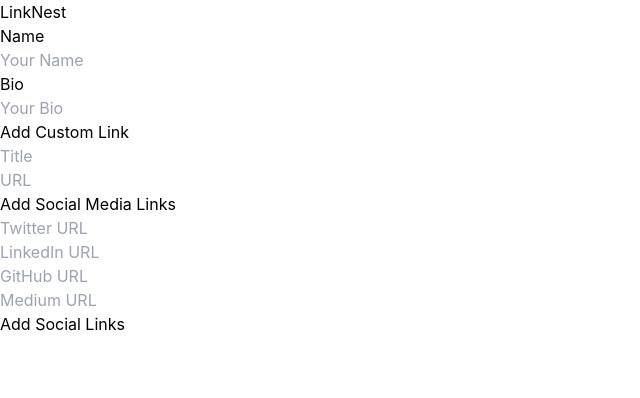
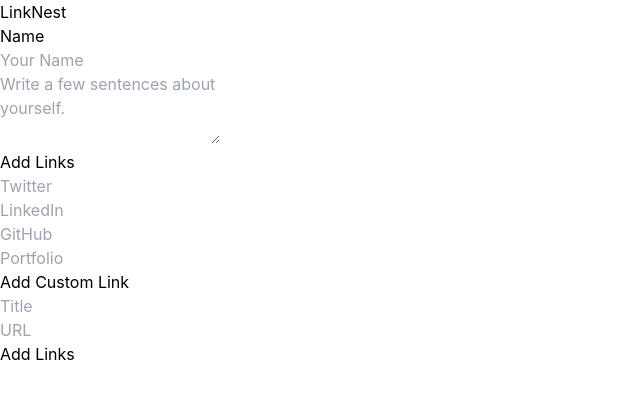
Before and after one commit to swastika0015/linknest, a React (Vite) app in the folder frontend/: page / in a window 1280 px wide. Shown: the top 398 px of the page, without its empty margins (0-640 px from the left). Built offline with nearby package versions, Linux system fonts and the light colour scheme.

Commit message:
final changes

```diff
--- a/frontend/src/components/LinkForm.tsx
+++ b/frontend/src/components/LinkForm.tsx
@@ -30,8 +30,7 @@
         medium_link: medium,
       }};
 
-     const response= await axios.post('https://swastika-dbos.cloud.dbos.dev/dbos/save', body);
-     console.log(response.data)
+     await axios.post('https://swastika-dbos.cloud.dbos.dev/dbos/save', body);
      navigate(`${name}`);
 
     } catch (error) {
@@ -54,17 +53,55 @@
           />
         </div>
 
-        <h3 className="text-l font-bold mb-1">Bio</h3>
         <div className="mb-5">
-          <input
-            type="text"
-            placeholder="Your Bio"
+          <textarea
+            id="about"
+            name="about"
+            placeholder="Write a few sentences about yourself."
+            rows={3}
             value={bio}
             onChange={(e) => setBio(e.target.value)}
             className="w-full px-4 py-2 border rounded-lg placeholder-indigo-200"
           />
         </div>
 
+        <h3 className="text-l font-bold mb-1">Add Links</h3>
+        <div className="mb-4">
+          <input
+            type="url"
+            placeholder="Twitter"
+            value={twitter}
+            onChange={(e) => setTwitter(e.target.value)}
+            className="w-full px-4 py-2 border rounded-lg placeholder-indigo-200"
+          />
+        </div>
+        <div className="mb-4">
+          <input
+            type="url"
+            placeholder="LinkedIn"
+            value={linkedin}
+            onChange={(e) => setLinkedin(e.target.value)}
+            className="w-full px-4 py-2 border rounded-lg placeholder-indigo-200"
+          />
+        </div>
+        <div className="mb-4">
+          <input
+            type="url"
+            placeholder="GitHub"
+            value={github}
+            onChange={(e) => setGithub(e.target.value)}
+            className="w-full px-4 py-2 border rounded-lg placeholder-indigo-200"
+          />
+        </div>
+        <div className="mb-4">
+          <input
+            type="url"
+            placeholder="Portfolio"
+            value={medium}
+            onChange={(e) => setMedium(e.target.value)}
+            className="w-full px-4 py-2 border rounded-lg placeholder-indigo-200"
+          />
+        </div>
         <div className="mb-5">
         <h3 className="text-l font-bold mb-1">Add Custom Link</h3>
           <input
@@ -84,49 +121,12 @@
             className="w-full px-4 py-2 border rounded-lg placeholder-indigo-200"
           />
           </div>
-        <h3 className="text-l font-bold mb-1">Add Social Media Links</h3>
-        <div className="mb-4">
-          <input
-            type="url"
-            placeholder="Twitter URL"
-            value={twitter}
-            onChange={(e) => setTwitter(e.target.value)}
-            className="w-full px-4 py-2 border rounded-lg placeholder-indigo-200"
-            required
-          />
-        </div>
-        <div className="mb-4">
-          <input
-            type="url"
-            placeholder="LinkedIn URL"
-            value={linkedin}
-            onChange={(e) => setLinkedin(e.target.value)}
-            className="w-full px-4 py-2 border rounded-lg placeholder-indigo-200"
-          />
-        </div>
-        <div className="mb-4">
-          <input
-            type="url"
-            placeholder="GitHub URL"
-            value={github}
-            onChange={(e) => setGithub(e.target.value)}
-            className="w-full px-4 py-2 border rounded-lg placeholder-indigo-200"
-          />
-        </div>
-        <div className="mb-4">
-          <input
-            type="url"
-            placeholder="Medium URL"
-            value={medium}
-            onChange={(e) => setMedium(e.target.value)}
-            className="w-full px-4 py-2 border rounded-lg placeholder-indigo-200"
-          />
-        </div>
+
         <button
           type="submit"
           className="w-full text-white py-2 rounded-lg bg-gradient-to-r from-indigo-500 to-purple-500 hover:from-purple-500 hover:to-indigo-500 transition duration-500"
         >
-          Add Social Links
+          Add Links
         </button>
       </form>
     </div>
--- a/frontend/src/pages/Home.tsx
+++ b/frontend/src/pages/Home.tsx
@@ -3,11 +3,10 @@
 import React from 'react';
 import LinkForm from "../components/LinkForm";
 
-
 const Home: React.FC = () => {
   return (
     <div className="min-h-screen flex flex-col items-center justify-center  p-4 bg-gradient-to-r from-indigo-200 to-purple-100">
-      <h1 className="text-3xl font-extrabold mb-6 text-indigo-700">LinkNest</h1>
+      <h1 className="text-3xl font-extrabold m-4 mt-4 text-indigo-700">LinkNest</h1>
       <LinkForm />
     </div>
   );
--- a/frontend/src/pages/LinkPage.tsx
+++ b/frontend/src/pages/LinkPage.tsx
@@ -10,7 +10,7 @@
   twitter: string;
   linkedin: string;
   github: string;
-  medium: string;
+  portfolio: string;
 }
 
 const LinkPage: React.FC = () => {
@@ -23,7 +23,7 @@
     twitter: '',
     linkedin: '',
     github: '',
-    medium: ''
+    portfolio: ''
   });
 
   useEffect(() => {
@@ -40,7 +40,7 @@
           twitter: data.twitter_link,
           linkedin: data.linkedln_link,
           github: data.github_link,
-          medium: data.medium_link
+          portfolio: data.portfolio_link
         });
       } catch (error) {
         console.error('Error fetching data:', error);
@@ -52,21 +52,11 @@
 
   return (
     <div className="min-h-screen flex flex-col items-center justify-center bg-gradient-to-r from-indigo-200 to-purple-100 p-4 text-indigo-700">
-      <h1 className="text-3xl font-bold mb-6">{socialLinks.name}'s LinkNest</h1>
-      <h4 className="text-l mb-6">{socialLinks.bio} my bio</h4>
+      <h1 className="text-4xl uppercase font-bold ">{socialLinks.name}</h1>
       <div className="w-full max-w-sm text-center">
-        <div className="mt-6">
-          {socialLinks.customLink && (
-            <a
-              href={socialLinks.customLink}
-              target="_blank"
-              rel="noopener noreferrer"
-              className="block mb-4 p-4  text-white border rounded-lg bg-gradient-to-r from-indigo-500 to-purple-500
-   hover:from-purple-500 hover:to-indigo-500 transition duration-500"
-            >
-              {socialLinks.customTitle}
-            </a>
-          )}
+        <div className="m-2">
+        <p className="text-l mb-6 p-2">{socialLinks.bio} my bio</p>
+
           {socialLinks.twitter && (
             <a
               href={socialLinks.twitter}
@@ -100,15 +90,26 @@
               GitHub
             </a>
           )}
-          {socialLinks.medium && (
+          {socialLinks.customLink && (
             <a
-              href={socialLinks.medium}
+              href={socialLinks.customLink}
+              target="_blank"
+              rel="noopener noreferrer"
+              className="block mb-4 p-4  text-white border rounded-lg bg-gradient-to-r from-indigo-500 to-purple-500
+   hover:from-purple-500 hover:to-indigo-500 transition duration-500"
+            >
+              {socialLinks.customTitle}
+            </a>
+          )}
+          {socialLinks.portfolio && (
+            <a
+              href={socialLinks.portfolio}
               target="_blank"
               rel="noopener noreferrer"
               className="block mb-4 p-4 text-white border rounded-lg bg-gradient-to-r from-indigo-500 to-purple-500
    hover:from-purple-500 hover:to-indigo-500 transition duration-500"
             >
-              Medium
+              Portfolio
             </a>
           )}
         </div>
```
Also changed, not shown: frontend/src/components/LinkList.tsx (+4 -4 lines), frontend/src/components/crash.tsx (added, +13 -0 lines), 2 other files (tests, documents, lock files or other folders).
